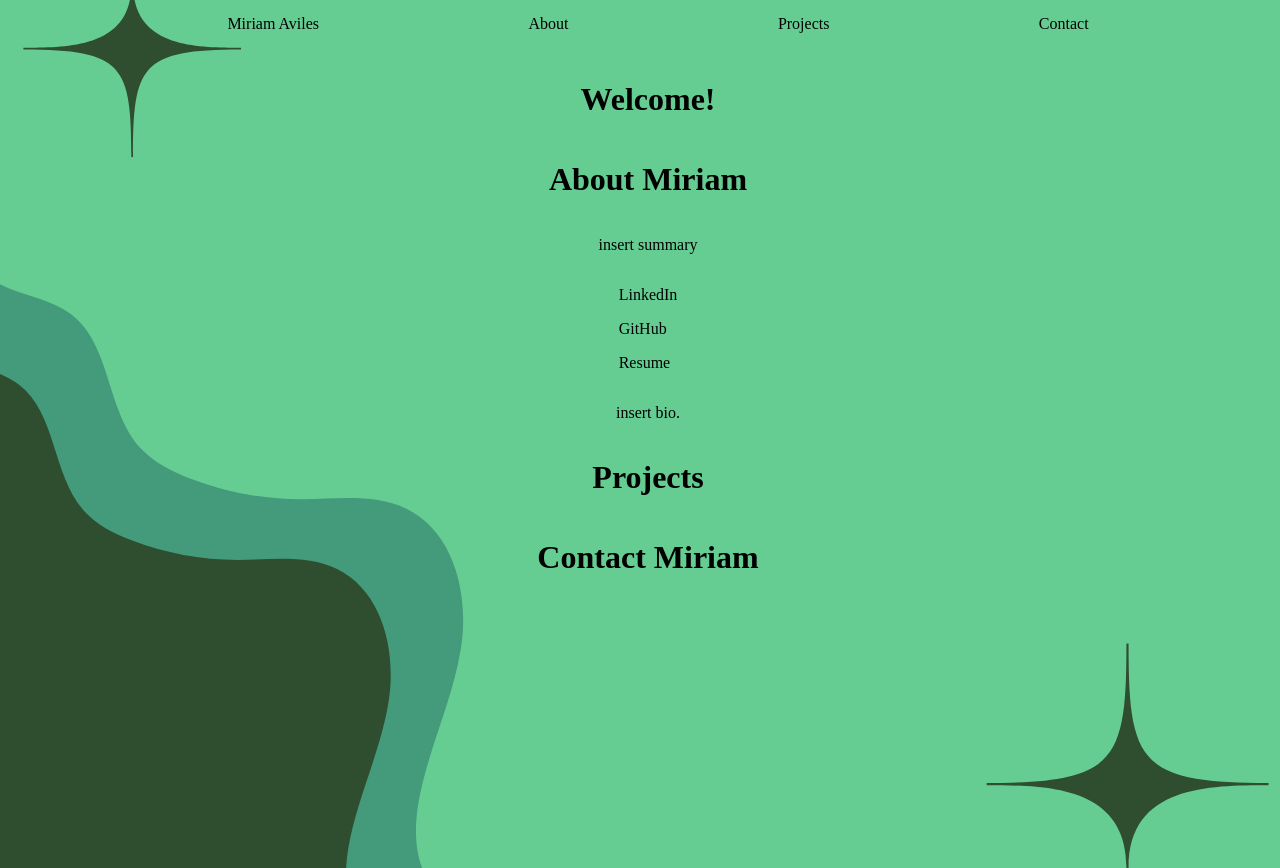
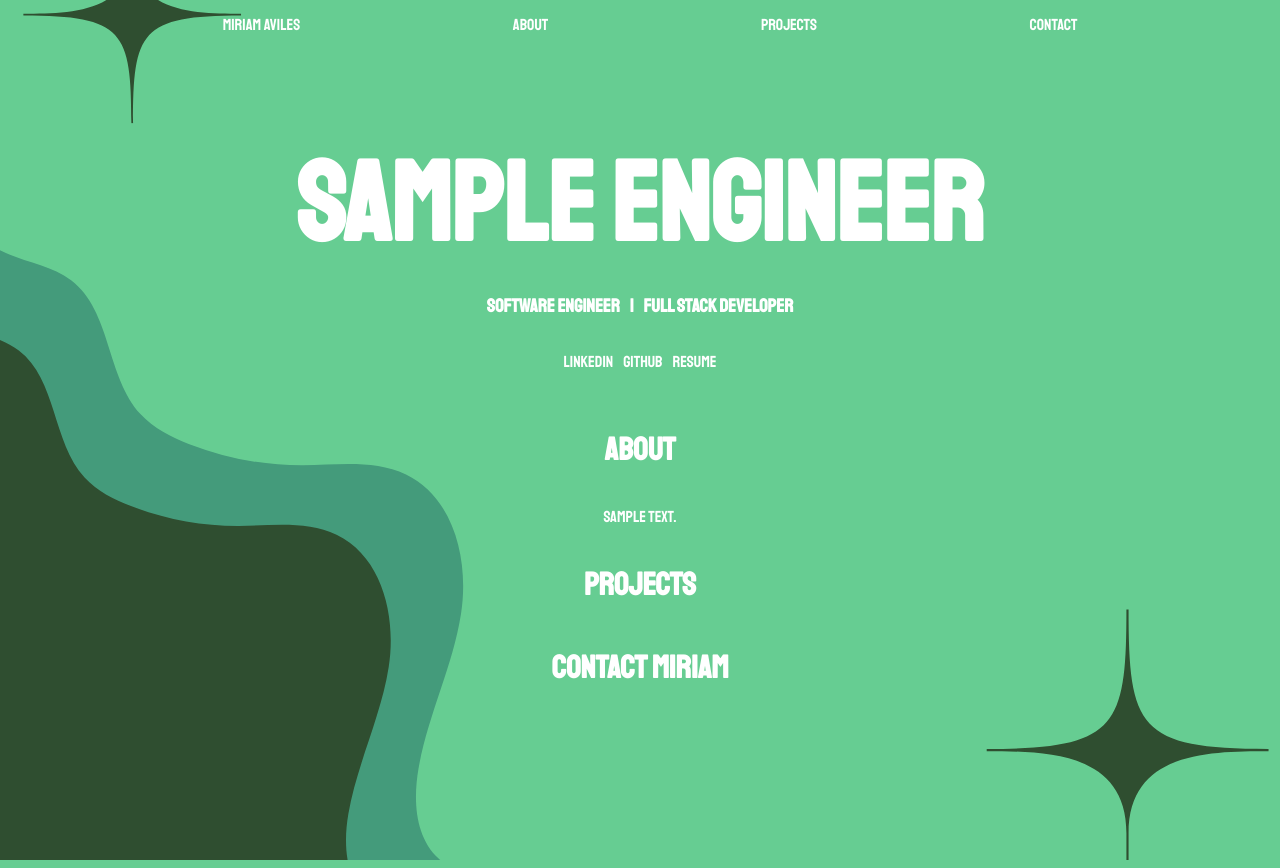
Before and after one commit to maviles7/miriam_assembled, a Django app: page / in a window 1280 px wide. Run offline with Django 5.2, Linux system fonts and the light colour scheme; tables that the repository leaves empty hold one stand-in row (values such as "Sample post").

Commit message:
more CSS

```diff
--- a/main_app/static/css/base.css
+++ b/main_app/static/css/base.css
@@ -1,10 +1,20 @@
+@import url('https://fonts.googleapis.com/css2?family=Staatliches&display=swap');
+
+html, body {
+  height: 100%;
+  margin: 0;
+  padding: 0;
+}
+
 body {
   background-image: url('/static/images/background.svg');
   background-size: cover;
   background-repeat: no-repeat;
   background-position: center;
   height: 100vh;
-  width: 100%;
+  width: 100vw;
+  color: white;
+  font-family: 'Staatliches';
 }
 
 nav {
@@ -35,7 +45,7 @@ li {
 
 a {
   text-decoration: none;
-  color: black;
+  color: white;
 }
 
 main {
@@ -78,8 +88,45 @@ form button[type="submit"] {
     width: 100%; /* Make the button full width */
 }
 
-#home-img {
-    width: 100%;
-    height: 100%;
-    object-fit: cover;
+.home-header {
+  display: flex;
+  flex-direction: column;
+  justify-content: center;
+  align-items: center;
+  align-content: center;
 }
+
+.sub-header {
+  display: flex;
+  flex-direction: row;
+  justify-content: center;
+  align-items: center;
+  gap: 10px
+}
+
+#name {
+  font-size: 700%;
+  margin-bottom: 0;
+}
+
+.links {
+  width: 100%;
+  display: flex;
+  flex-direction: row;
+  justify-content: center;
+  align-items: center;
+  align-content: center;
+  gap: 10px;
+}
+
+.home-about {
+  display: flex;
+  flex-direction: column;
+  justify-content: center;
+  align-items: center;
+  align-content: center;
+  text-align: center;
+  margin-top: 20px;
+  margin-right: 60px;
+  margin-left:60px;
+}
--- a/main_app/templates/about.html
+++ b/main_app/templates/about.html
@@ -4,7 +4,7 @@
 
 {% for info in engineer %}
     <h1>{{ info.name }}</h1>
-    <div>
+    <div class="links">
         <a href='{{ info.linkedin }}' target='_blank'><p>LinkedIn</p></a>
         <a href='{{ info.github }}' target='_blank'><p>GitHub</p></a>
         <a href='{{ info.resume }}' target='_blank'><p>Resume</p></a>
--- a/main_app/templates/home.html
+++ b/main_app/templates/home.html
@@ -2,20 +2,29 @@
 {% load static %}
 {% block content %}
 
+    {% for info in engineer %}
     {% comment %} <img id="home-img" src="{% static 'images/miriamavilesSEbanner.png' %}" alt="Miriam Aviles" /> {% endcomment %}
-    <h1>Welcome!</h1>
-    <h1><a href="{% url 'about' %}">About Miriam</a></h1>
-    <p>insert summary</p>
-    <div>
+    <div class="home-header">
+        <h1 id="name">{{ info.name }}</h1>
+        <div class="sub-header">
+        <h3>Software Engineer</h3>
+        <h3>|</h3>
+        <h3>Full Stack Developer</h3>
+        </div>
+    </div>
+    <div class=links>
         <a href='{{ info.linkedin }}' target='_blank'><p>LinkedIn</p></a>
         <a href='{{ info.github }}' target='_blank'><p>GitHub</p></a>
         <a href='{{ info.resume }}' target='_blank'><p>Resume</p></a>
     </div>
-    <p>insert bio.</p>
+
+    <div class="home-about">
+        <h1><a href="{% url 'about' %}">About</a></h1>
+        <p>{{ info.bio }}</p>
+    </div>
+
     <h1><a href="{% url 'project-index' %}">Projects</a></h1>
     <h1><a href="{% url 'contact' %}">Contact Miriam</a></h1>
-
-
-
+    {% endfor %}
 
 {% endblock %}
--- a/main_app/views.py
+++ b/main_app/views.py
@@ -8,7 +8,8 @@ from .forms import ContactForm
 # Create your views here.
 
 def home(request):
-    return render(request, 'home.html')
+    engineer = Engineer.objects.all()
+    return render(request, 'home.html', {'engineer': engineer})
 
 def about(request):
     engineer = Engineer.objects.all
```
